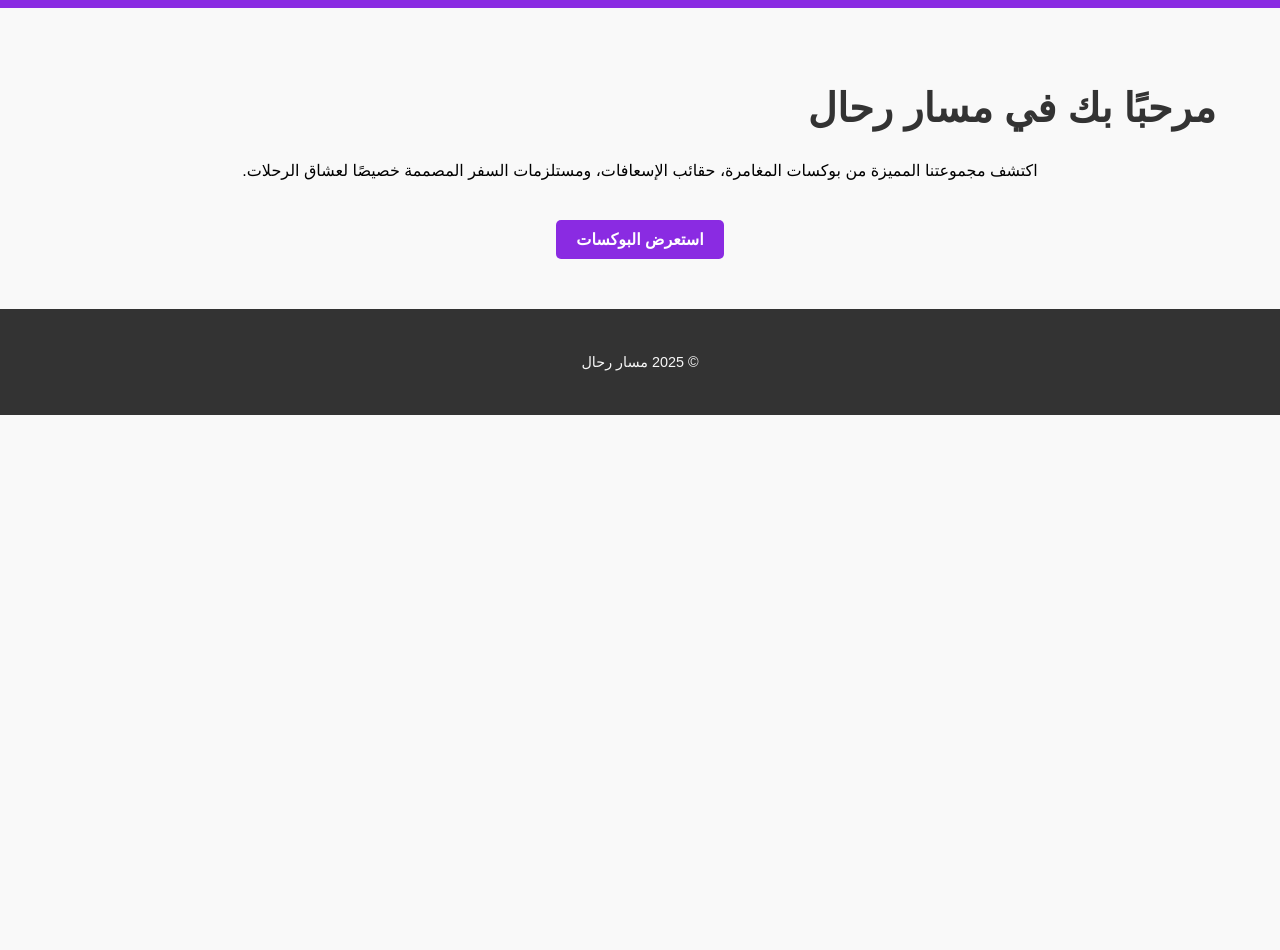
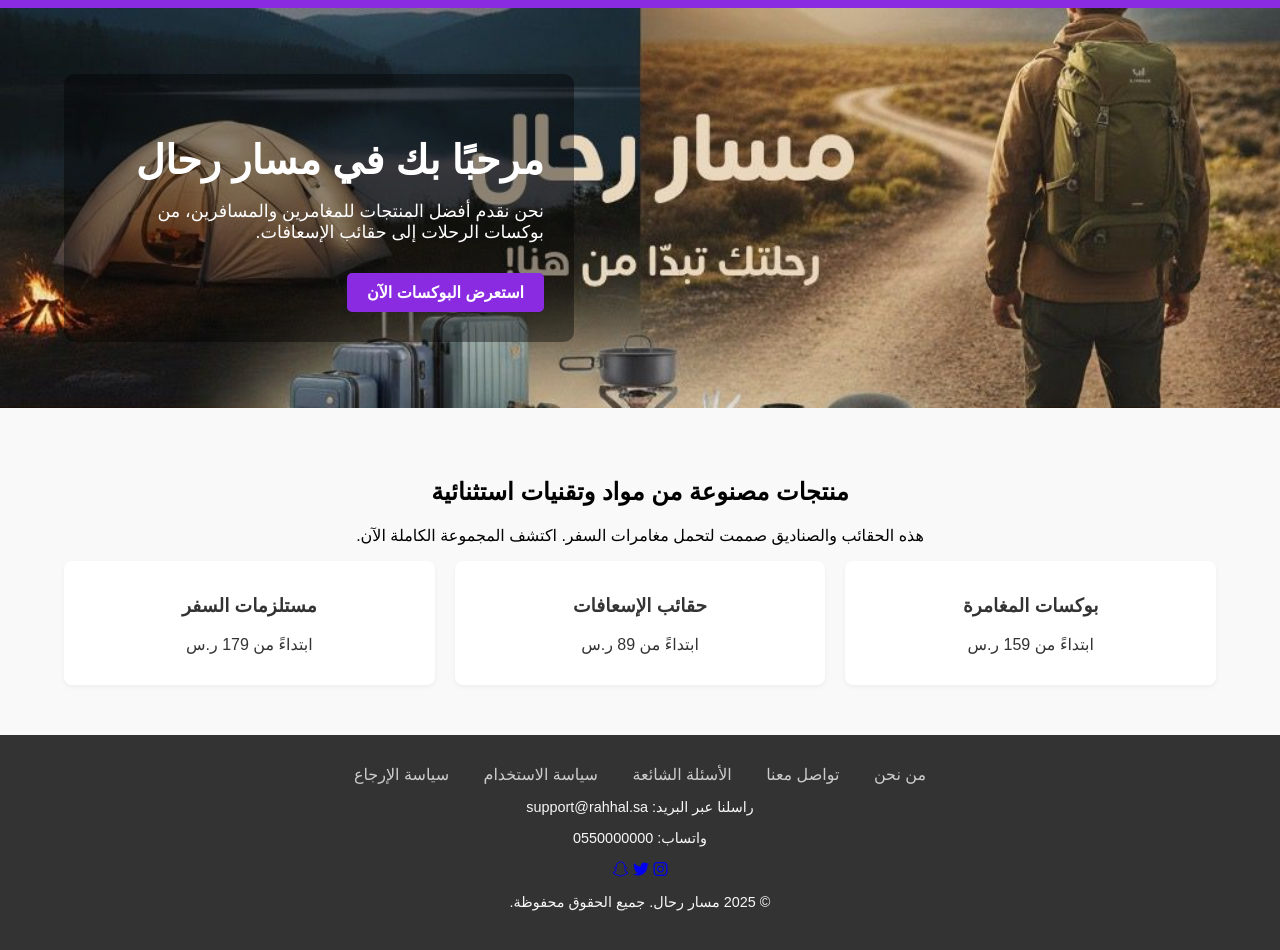
Before and after one commit to masar006/Masar-Rahal-Store, a plain HTML site: page index.html in a window 1280 px wide. Shown: the part 1040-1990 px from the top of the page. Before the commit the page ends 1455 px from the top, so only its background shows below. Drawn offline with Linux system fonts and the light colour scheme.

Commit message:
Update index.html

```diff
--- a/index.html
+++ b/index.html
@@ -5,30 +5,76 @@
   <meta name="viewport" content="width=device-width, initial-scale=1.0" />
   <title>مسار رحال - الصفحة الرئيسية</title>
   <link rel="stylesheet" href="style.css" />
+  <link rel="stylesheet" href="https://cdnjs.cloudflare.com/ajax/libs/font-awesome/6.5.0/css/all.min.css" />
 </head>
 <body>
+
   <header class="header">
-    <a href="index.html" class="logo"><img src="images/logo.jpeg" alt="شعار مسار رحال" /></a>
-    <nav class="nav">
+    <div class="logo">
+      <a href="index.html"><img src="images/logo.jpeg" alt="شعار مسار رحال" /></a>
+    </div>
+    <div class="navbar">
       <a href="index.html">الرئيسية</a>
+      <a href="about.html">من نحن</a>
       <a href="adventure-boxes.html">بوكسات المغامرات</a>
       <a href="firstaid-bags.html">حقائب الإسعافات</a>
-      <a href="about.html">من نحن</a>
-      <a href="contact.html">تواصل معنا</a>
-    </nav>
+      <a href="contact.html">اتصل بنا</a>
+    </div>
+    <div class="icons">
+      <a href="#"><i class="fas fa-heart"></i></a>
+      <a href="cart.html"><i class="fas fa-shopping-cart"></i></a>
+    </div>
   </header>
 
+  <section class="hero-banner">
+    <div class="hero-content">
+      <h1>مرحبًا بك في مسار رحال</h1>
+      <p>نحن نقدم أفضل المنتجات للمغامرين والمسافرين، من بوكسات الرحلات إلى حقائب الإسعافات.</p>
+      <a href="adventure-boxes.html" class="btn">استعرض البوكسات الآن</a>
+    </div>
+  </section>
+
   <main class="products-section">
-    <h1 class="page-title">مرحبًا بك في مسار رحال</h1>
-    <p style="text-align:center;">اكتشف مجموعتنا المميزة من بوكسات المغامرة، حقائب الإسعافات، ومستلزمات السفر المصممة خصيصًا لعشاق الرحلات.</p>
-    <div style="text-align:center; margin-top:30px;">
-      <a href="adventure-boxes.html" class="btn">استعرض البوكسات</a>
+    <div class="page-title-box">
+      <h2 style="text-align:center;">منتجات مصنوعة من مواد وتقنيات استثنائية</h2>
+      <p style="text-align:center;">هذه الحقائب والصناديق صممت لتحمل مغامرات السفر. اكتشف المجموعة الكاملة الآن.</p>
+    </div>
+
+    <div class="products-grid">
+      <a href="adventure-boxes.html" class="product-card">
+        <h3>بوكسات المغامرة</h3>
+        <p>ابتداءً من 159 ر.س</p>
+      </a>
+      <a href="firstaid-bags.html" class="product-card">
+        <h3>حقائب الإسعافات</h3>
+        <p>ابتداءً من 89 ر.س</p>
+      </a>
+      <a href="travel-bags.html" class="product-card">
+        <h3>مستلزمات السفر</h3>
+        <p>ابتداءً من 179 ر.س</p>
+      </a>
     </div>
   </main>
 
   <footer class="footer">
-    <p>&copy; 2025 مسار رحال</p>
+    <div class="footer-links">
+      <a href="about.html">من نحن</a>
+      <a href="contact.html">تواصل معنا</a>
+      <a href="faq.html">الأسئلة الشائعة</a>
+      <a href="terms.html">سياسة الاستخدام</a>
+      <a href="return-policy.html">سياسة الإرجاع</a>
+    </div>
+    <div class="footer-contact">
+      <p>راسلنا عبر البريد: support@rahhal.sa</p>
+      <p>واتساب: 0550000000</p>
+    </div>
+    <div class="footer-social">
+      <a href="#"><i class="fab fa-instagram"></i></a>
+      <a href="#"><i class="fab fa-twitter"></i></a>
+      <a href="#"><i class="fab fa-snapchat-ghost"></i></a>
+    </div>
+    <p style="text-align:center;">&copy; 2025 مسار رحال. جميع الحقوق محفوظة.</p>
   </footer>
+
 </body>
 </html>
-</body>
```
